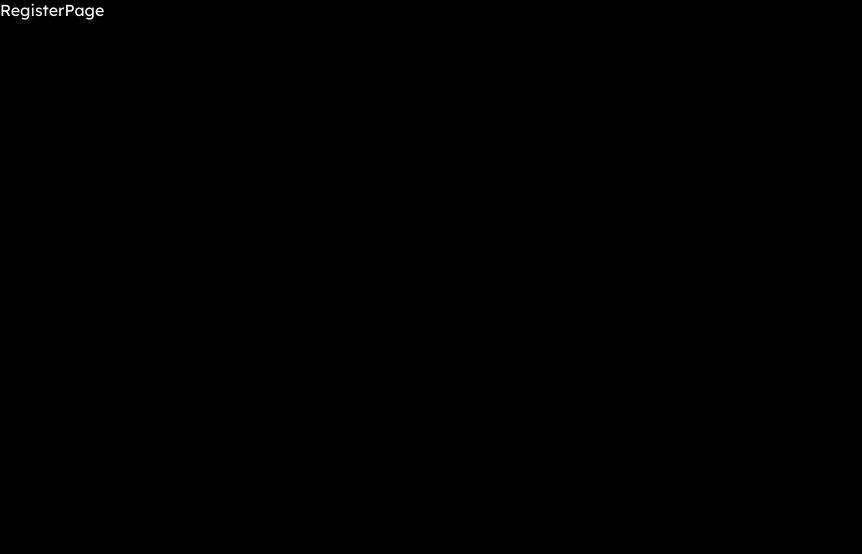
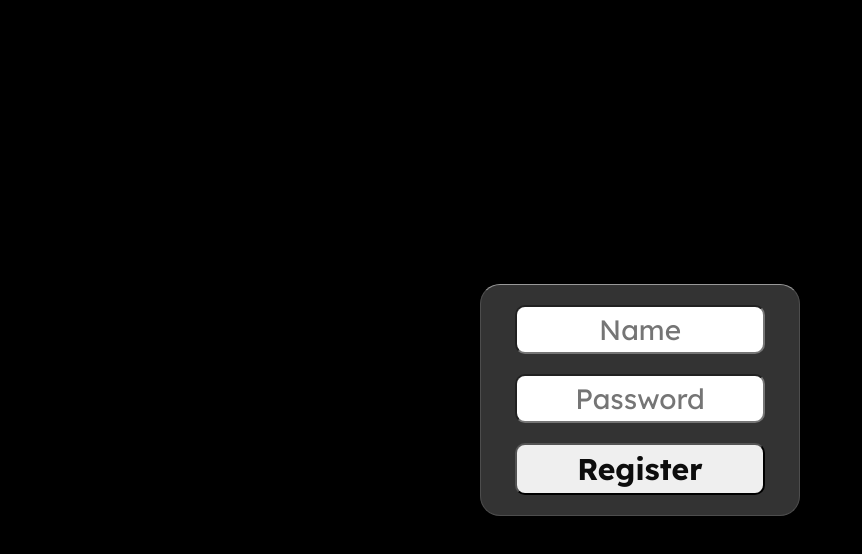
Before and after one commit to timudzsin/watch_shop, a React (Create React App) app in the folder frontend/: page /register in a window 1280 px wide. Shown: the top 554 px of the page, without its empty margins (0-862 px from the left). Built offline with nearby package versions, Linux system fonts and the light colour scheme.

Commit message:
register almost done

```diff
--- a/frontend/src/components/Navbar.css
+++ b/frontend/src/components/Navbar.css
@@ -4,8 +4,8 @@
 	/* For some browsers, also include this */
 	-webkit-backdrop-filter: blur(3px);
 	box-shadow: 0px 0px 10px hsla(0, 0%, 0%, 0.6);
+	border: 1.5px solid hsl(0, 0%, 30%, 0.6);
 	border-top: 1.5px solid hsl(0, 0%, 60%, 0.6);
-	border: 1.5px solid hsl(0, 0%, 30%, 0.6);
 	border-bottom: 1.5px solid hsl(0, 0%, 45%, 0.6);
 	width: fit-content;
 	border-radius: 72px;
--- /dev/null
+++ b/frontend/src/components/RegisterForm.css
@@ -0,0 +1,36 @@
+.RegisterForm {
+	background-color: hsla(0, 0%, 20%);
+	border: 1.5px solid hsl(0, 0%, 30%);
+	border-top: 1.5px solid hsl(0, 0%, 60%);
+	border-radius: 20px;
+
+	display: flex;
+	flex-direction: column;
+	align-items: center;
+	gap: 20px;
+
+	width: 320px;
+	padding: 20px;
+
+	color: hsl(0, 0%, 5%);
+}
+
+.RegisterForm > input {
+	border-radius: 10px;
+    padding: 5px;
+    width: 250px;
+    min-height: 30px;
+    text-align: center;
+    font-size: 28px;
+	color: hsl(0, 0%, 5%);
+}
+
+.RegisterForm > button {
+	border-radius: 10px;
+    padding: 5px;
+    width: 250px;
+    min-height: 30px;
+    font-size: 30px;
+    font-weight: 700;
+	color: hsl(0, 0%, 5%);
+}
--- /dev/null
+++ b/frontend/src/components/RegisterForm.js
@@ -0,0 +1,38 @@
+import React, { useState } from "react";
+import axios from "axios";
+import "./RegisterForm.css";
+
+export default function RegisterForm() {
+	const [name, setName] = useState("");
+	const [password, setPassword] = useState("");
+
+	const handleSubmit = async (e) => {
+		e.preventDefault();
+
+		try {
+			const response = await axios.post("http://localhost:8000/api/register", {
+				name,
+				password,
+			});
+
+			console.log("Success:", response.data);
+		} catch (error) {
+			console.error("Error:", error);
+		}
+	};
+
+	return (
+		<form className="RegisterForm" onSubmit={handleSubmit}>
+			<input value={name} onChange={(e) => setName(e.target.value)} placeholder="Name" />
+
+			<input
+				type="password"
+				value={password}
+				onChange={(e) => setPassword(e.target.value)}
+				placeholder="Password"
+			/>
+
+			<button type="submit">Register</button>
+		</form>
+	);
+}
--- /dev/null
+++ b/frontend/src/pages/RegisterPage.css
@@ -0,0 +1,6 @@
+.RegisterPage {
+	min-height: 100vh;
+	display: flex;
+	justify-content: center;
+	align-items: center;
+}
--- a/frontend/src/pages/RegisterPage.js
+++ b/frontend/src/pages/RegisterPage.js
@@ -1,5 +1,11 @@
 import React from "react";
+import RegisterForm from "../components/RegisterForm";
+import "./RegisterPage.css";
 
 export default function RegisterPage() {
-	return <div className="RegisterPage">RegisterPage</div>;
+	return (
+		<div className="RegisterPage">
+			<RegisterForm></RegisterForm>
+		</div>
+	);
 }
```
